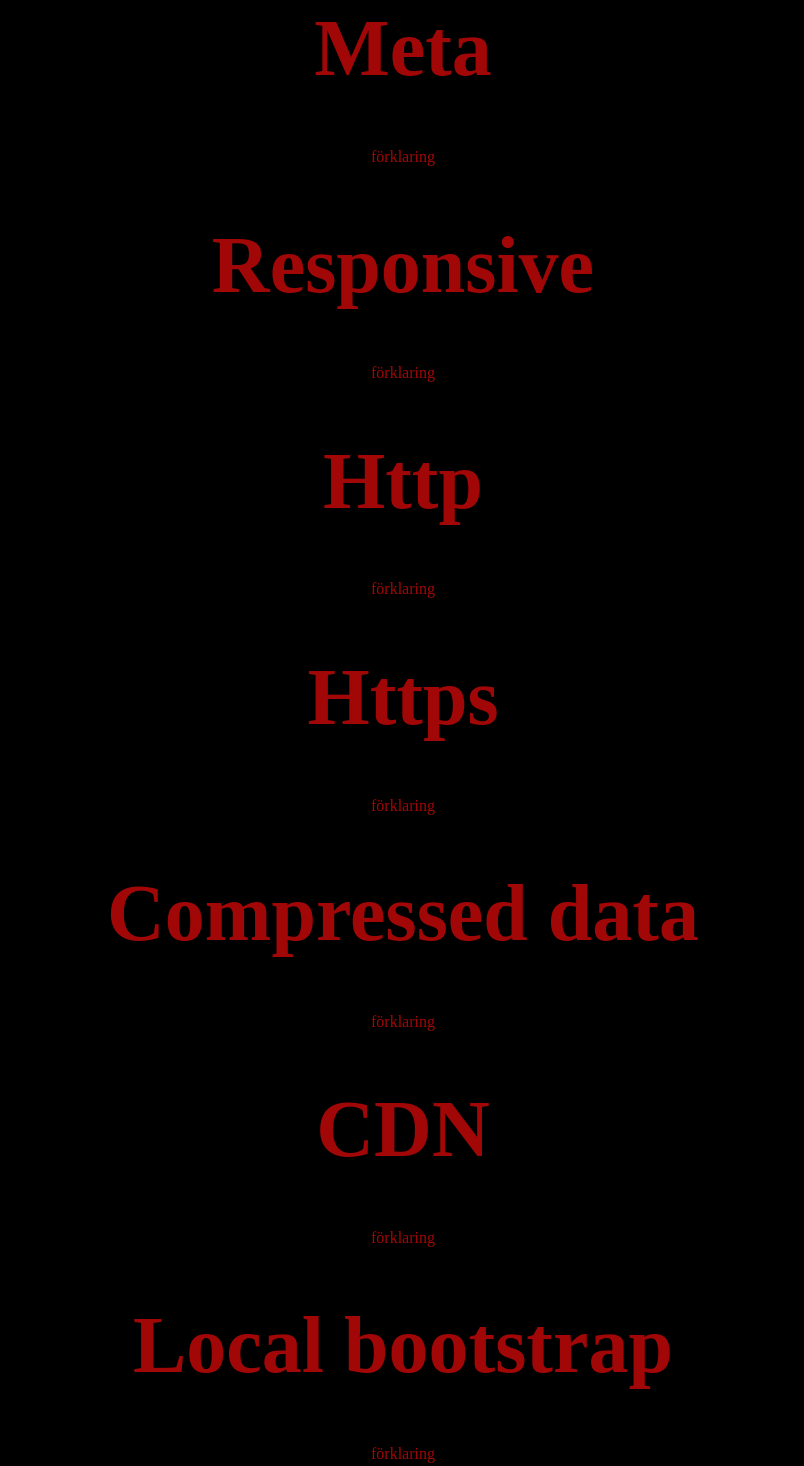
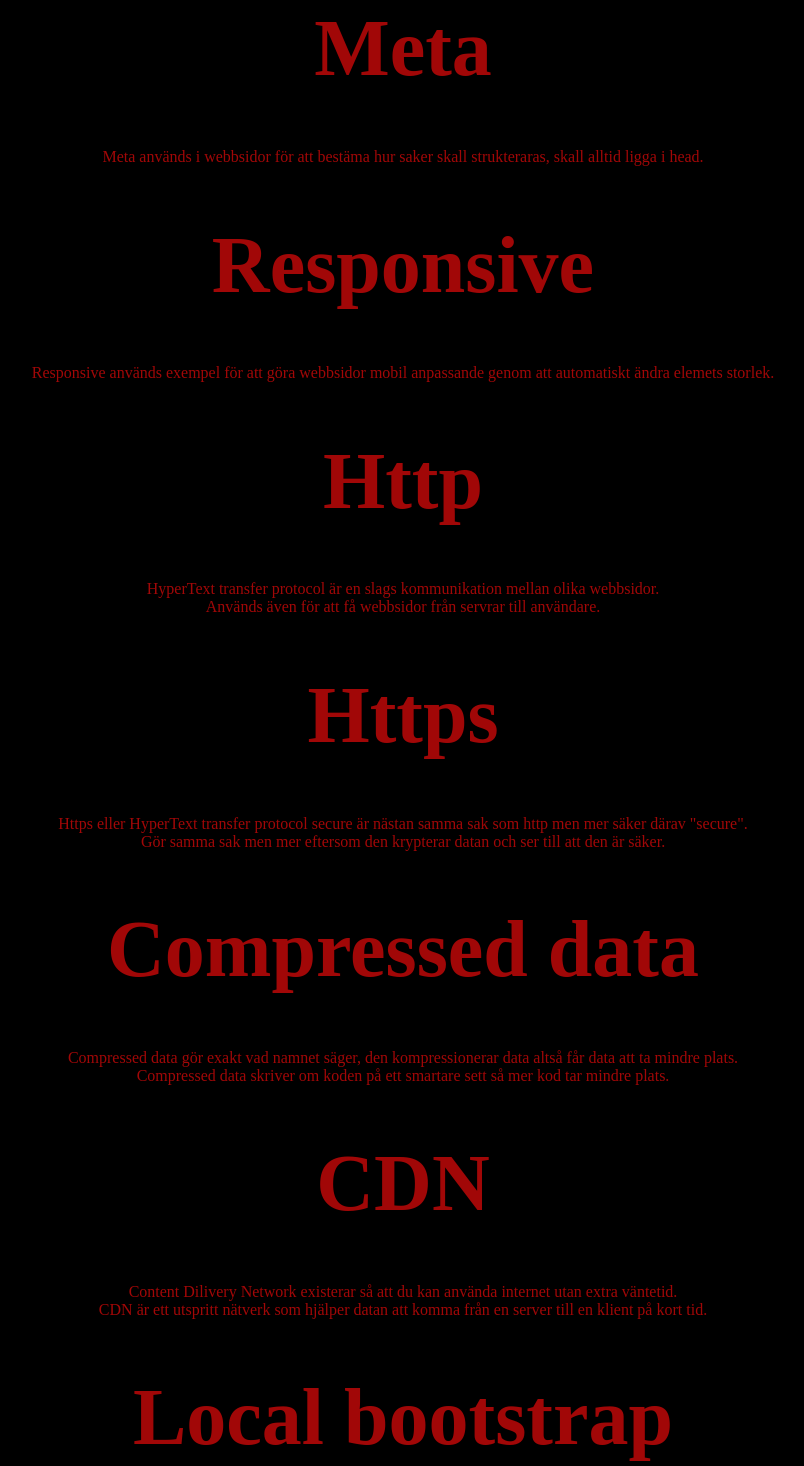
Before and after one commit to arvidodengard/Arvid-odengard.bootstrap, a plain HTML site: page Bootstrap/index.html in a window 1280 px wide. Shown: the part 933-2399 px from the top of the page, without its empty margins (237-1041 px from the left). Drawn offline with Linux system fonts and the light colour scheme.

Commit message:
More text added

```diff
--- a/Bootstrap/index.html
+++ b/Bootstrap/index.html
@@ -26,22 +26,26 @@ En html kod kan bara he en identisk ID</p>
 samtidigt med mindre kod.</p>
 
 <h1>Meta</h1>
-<p>förklaring</p>
+<p>Meta används i webbsidor för att bestäma hur saker skall strukteraras, skall alltid ligga i head.</p>
 
 <h1>Responsive</h1>
-<p>förklaring</p>
+<p>Responsive används exempel för att göra webbsidor mobil anpassande genom att automatiskt ändra elemets storlek.</p>
 
 <h1>Http</h1>
-<p>förklaring</p>
+<p>HyperText transfer protocol är en slags kommunikation mellan olika webbsidor. <br>
+Används även för att få webbsidor från servrar till användare.</p>
 
 <h1>Https</h1>
-<p>förklaring</p>
+<p>Https eller HyperText transfer protocol secure är nästan samma sak som http men mer säker därav "secure". <br>
+Gör samma sak men mer eftersom den krypterar datan och ser till att den är säker.</p>
 
 <h1>Compressed data</h1>
-<p>förklaring</p>
+<p>Compressed data gör exakt vad namnet säger, den kompressionerar data altså får data att ta mindre plats. <br>
+Compressed data skriver om koden på ett smartare sett så mer kod tar mindre plats.</p>
 
 <h1>CDN</h1>
-<p>förklaring</p>
+<p>Content Dilivery Network existerar så att du kan använda internet utan extra väntetid. <br>
+CDN är ett utspritt nätverk som hjälper datan att komma från en server till en klient på kort tid.</p>
 
 <h1>Local bootstrap</h1>
 <p>förklaring</p>
```
